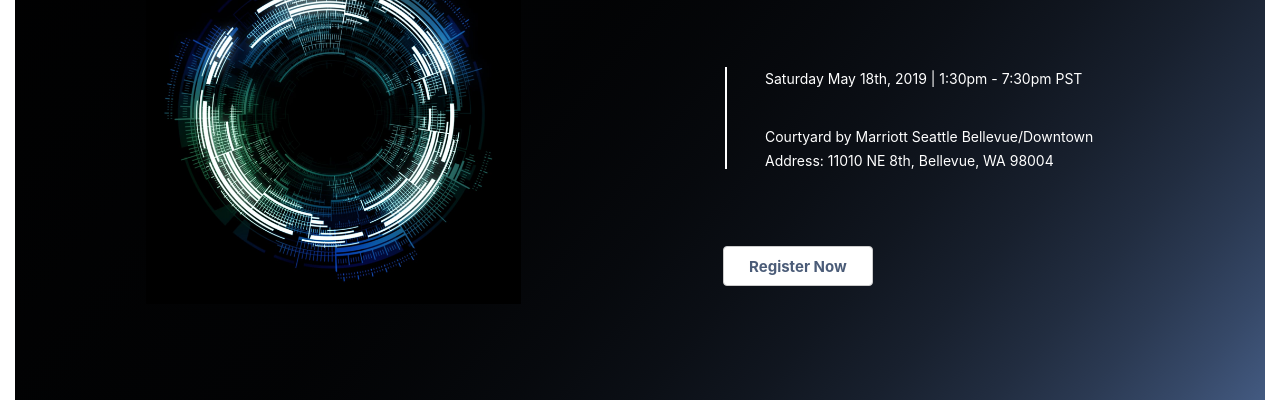
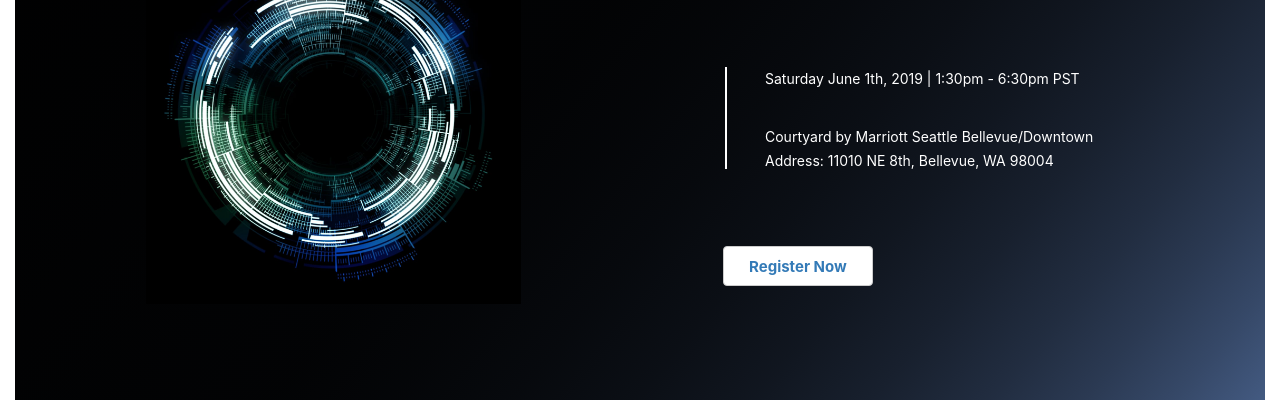
Before and after one commit to jsy1218-zz/cypa-yeps-website, a React (Create React App) app: page / in a window 1280 px wide. Shown: the part 289-691 px from the top of the page. Built offline with nearby package versions, Linux system fonts and the light colour scheme.

Commit message:
added link for "about" button and "register now" button, also changed some content

```diff
--- a/src/App.tsx
+++ b/src/App.tsx
@@ -12,7 +12,7 @@ import './App.css';
 import JoinUs from './components/JoinUs';
 import Sponsors from './components/Sponsors';
 import Connections from './components/Connections';
-import { KEYNOTE_ROUTE, SPEAKERS_ROUTE, AGENDA_ROUTE } from './constants/AppRouterConstants';
+import { KEYNOTE_ROUTE, SPEAKERS_ROUTE, AGENDA_ROUTE, CONNECTIONS_ROUTE } from './constants/AppRouterConstants';
 
 import {
   isBrowser, BrowserView
@@ -60,7 +60,7 @@ var SponsorsStyle = isBrowser ? "sponsors" : "sponsors-phone";
       <div className={SponsorsStyle}>
         <Sponsors />
       </div>
-      <div className="connections">
+      <div className="connections" id={CONNECTIONS_ROUTE}>
         <Connections />
       </div>
     </div>
--- a/src/AppRouter.tsx
+++ b/src/AppRouter.tsx
@@ -2,11 +2,11 @@ import * as React from 'react';
 import { Route, BrowserRouter as Router, Switch } from 'react-router-dom';
 import App from './App';
 
-import { KEYNOTE_ROUTE, SPEAKERS_ROUTE, AGENDA_ROUTE, JOIN_US_ROUTE } from './constants/AppRouterConstants';
+import { KEYNOTE_ROUTE, SPEAKERS_ROUTE, AGENDA_ROUTE, CONNECTIONS_ROUTE } from './constants/AppRouterConstants';
 import Keynotes from './components/Keynotes';
 import Speakers from './components/Speakers';
 import Agenda from './components/Agenda';
-import JoinUs from './components/JoinUs';
+import Connections from './components/Connections';
 
 export const AppRouter: React.StatelessComponent<{}> = () => {
     return (
@@ -18,7 +18,7 @@ export const AppRouter: React.StatelessComponent<{}> = () => {
                     <Route path={'/' + KEYNOTE_ROUTE} component={Keynotes} />
                     <Route path={'/' + SPEAKERS_ROUTE} component={Speakers} />
                     <Route path={'/' + AGENDA_ROUTE} component={Agenda} />
-                    <Route path={'/' + JOIN_US_ROUTE} component={JoinUs} />
+                    <Route path={'/' + CONNECTIONS_ROUTE} component={Connections} />
                 </Switch>
             </div>
         </Router>
--- a/src/components/JoinUs.css
+++ b/src/components/JoinUs.css
@@ -52,3 +52,15 @@
   background-color: #304d63;
   padding-bottom: 5%;
 }
+.registerNowbutton1:link {
+  text-decoration: none;
+}
+.registerNowbutton1:hover {
+  text-decoration: none;
+}
+.registerNowbutton1:active {
+  text-decoration: none;
+}
+.registerNowbutton1:visited {
+  text-decoration: none;
+}
--- a/src/components/JoinUs.tsx
+++ b/src/components/JoinUs.tsx
@@ -23,7 +23,7 @@ export const JoinUs: React.StatelessComponent<{}> = () => {
 
                 <Row className="show-grid join-us-title-layout">
                     <Col xs={10} xsOffset={1}>
-                        <Button bsStyle="warning" bsSize="large">Register Now</Button>
+                        <Button bsStyle="warning" bsSize="large"><a className="registerNowbutton1" href="https://www.eventbrite.com/e/2019-young-entrepreneurs-and-professionals-summit-seattle-yeps-tickets-61850120375">Register Now</a></Button>
                     </Col>
                 </Row>
                 </Col>
@@ -47,7 +47,7 @@ export const JoinUs: React.StatelessComponent<{}> = () => {
 
             <Row className="show-grid join-us-title-layout">
                 <Col xs={10} xsOffset={1}>
-                    <Button bsStyle="default" className="btn-default" bsSize="large">Register Now</Button>
+                    <Button bsStyle="default" className="btn-default" bsSize="large"><a className="registerNowbutton1" href="https://www.eventbrite.com/e/2019-young-entrepreneurs-and-professionals-summit-seattle-yeps-tickets-61850120375">Register Now</a></Button>
                 </Col>
             </Row>
         </Grid>
--- a/src/components/NavBar.tsx
+++ b/src/components/NavBar.tsx
@@ -3,7 +3,7 @@ import * as React from 'react';
 import { Button } from 'react-bootstrap';
 import { NavItem, Nav, Navbar } from 'react-bootstrap';
 
-import { KEYNOTE_ROUTE, SPEAKERS_ROUTE, AGENDA_ROUTE, JOIN_US_ROUTE } from '../constants/AppRouterConstants';
+import { KEYNOTE_ROUTE, SPEAKERS_ROUTE, AGENDA_ROUTE, CONNECTIONS_ROUTE } from '../constants/AppRouterConstants';
 
 import './NavBar.css';
 import {
@@ -59,7 +59,7 @@ export default class NavBar extends React.Component<Props, State> {
                             <NavItem eventKey={3} href={'#' + AGENDA_ROUTE}>
                                 Agenda
                             </NavItem>
-                            <NavItem eventKey={4} href={'#' + JOIN_US_ROUTE}>
+                            <NavItem eventKey={4} href={'#' + CONNECTIONS_ROUTE}>
                                 About
                             </NavItem>
                         </Nav>
--- a/src/components/Speakers.tsx
+++ b/src/components/Speakers.tsx
@@ -1,6 +1,6 @@
 import * as React from 'react';
 import { Carousel } from 'react-bootstrap';
-import { Button, Grid, Row, Col } from 'react-bootstrap';
+import { Grid, Row, Col } from 'react-bootstrap';
 
 import { SpeakersSticker } from '../constants/SpeakersSticker';
 import { Speaker } from '../constants/SpeakerDesktop';
@@ -131,7 +131,6 @@ export const Speakers: React.StatelessComponent<{}> = () => {
 
                 <Row className="show-grid speakers-title-layout">
                     <Col xs={10} xsOffset={1}>
-                        <Button bsStyle="warning" bsSize="large">View All Speakers</Button>
                     </Col>
                 </Row>
             </Grid>
@@ -263,7 +262,6 @@ export const Speakers: React.StatelessComponent<{}> = () => {
 
             <Row className="show-grid speakers-title-layout">
                 <Col xs={10} xsOffset={1}>
-                    <Button bsStyle="default" className="btn-default" bsSize="large">View All Speakers</Button>
                 </Col>
             </Row>
         </Grid>
--- a/src/components/Title.css
+++ b/src/components/Title.css
@@ -1,4 +1,4 @@
-.title-style{
+.title-style {
   text-align: left;
 }
 .title-font {
@@ -32,7 +32,7 @@
   width: 253px;
   height: 102.8px;
   font-family: SFProDisplay;
-  font-size:10px;
+  font-size: 10px;
   font-weight: 300;
   font-style: normal;
   font-stretch: normal;
@@ -40,27 +40,26 @@
   letter-spacing: normal;
   color: #ffffff;
 }
-.location-text-style{
+.location-text-style {
   line-height: 3.33;
 }
 
-.margin-row{
+.margin-row {
   margin-top: 100px;
 }
-.margin-row-text{
-  margin-bottom:50px;
+.margin-row-text {
+  margin-bottom: 50px;
 }
-.margin-row-title{
+.margin-row-title {
   margin-top: 60%;
   text-align: left;
   margin-left: 10%;
 }
-.margin-row-address{
-  margin-top:5%;
+.margin-row-address {
+  margin-top: 5%;
   text-align: left;
   margin-left: 4px;
 }
-
 
 .margin-bottom {
   margin-bottom: 10%;
@@ -69,7 +68,7 @@
 .margin-row-small {
   margin-top: 5%;
 }
-.registerNowphone1{
+.registerNowphone1 {
   width: 122px;
   height: 32px;
   font-family: SFProText;
@@ -85,7 +84,7 @@
   color: #000000;
   background: #ffffff;
 }
-.registerNowphone{
+.registerNowphone {
   justify-items: center;
 }
 
@@ -108,11 +107,11 @@
 .margin-row-small {
   margin-top: 5%;
 }
-.margin-left{
+.margin-left {
   margin-left: 585px;
 }
-.line-style{
- margin-top: 15px;
+.line-style {
+  margin-top: 15px;
 }
 .address-font-desktop {
   width: 400px;
@@ -128,11 +127,11 @@
   color: #ffffff;
 }
 
-.address-font-desktop2{
+.address-font-desktop2 {
   line-height: 6.66;
 }
 
-.registerNow{
+.registerNow {
   width: 150px;
   height: 40px;
   font-family: SFProText;
@@ -145,6 +144,19 @@
   text-align: center;
   justify-content: center;
   align-items: center;
-  color:#4b5c78;
+  color: #4b5c78;
   background: #ffffff;
+  cursor: pointer;
 }
+.registerNowbutton:link {
+  text-decoration: none;
+}
+.registerNowbutton:visited {
+  text-decoration: none;
+}
+.registerNowbutton:active {
+  text-decoration: none;
+}
+.registerNowbutton:hover {
+  text-decoration: none;
+}
--- a/src/components/Title.tsx
+++ b/src/components/Title.tsx
@@ -25,7 +25,7 @@ export const Title: React.StatelessComponent<{}> = () => {
                     </Col>
                     <Col md={4} mdOffset={0} className="address-font-desktop">
                         <span>
-                            Saturday May 18th, 2019 | 1:30pm - 7:30pm PST
+                            Saturday June 1th, 2019 | 1:30pm - 6:30pm PST
                         </span>
                          <span className="address-font-desktop2"></span>
                         <br />
@@ -39,7 +39,7 @@ export const Title: React.StatelessComponent<{}> = () => {
 
                 <Row className="show-grid margin-row-small margin-bottom-desktop">
                     <Col md={10} mdOffset={2}>
-                        <Button className="registerNow">Register Now</Button>
+                        <Button className="registerNow"><a className="registerNowbutton" href="https://www.eventbrite.com/e/2019-young-entrepreneurs-and-professionals-summit-seattle-yeps-tickets-61850120375">Register Now</a></Button>
                     </Col>
                 </Row>
             </Grid>
@@ -60,7 +60,7 @@ export const Title: React.StatelessComponent<{}> = () => {
                         </Col>
                         <Col span={4} xsPull={0}>
                             <span className="location-font">
-                            Saturday May 18th, 2019 | 1:30pm - 7:30pm PST
+                            Saturday June 1th, 2019 | 1:30pm - 6:30pm PST
                             </span>
                             <span className="location-text-style"></span>
                             <br />
@@ -77,7 +77,7 @@ export const Title: React.StatelessComponent<{}> = () => {
                 <Row className="show-grid margin-row-small margin-bottom">
                     <Col xs={18} xsOffset={2} className="registerNowphone">
                     <ButtonToolbar>
-                        <Button className="registerNowphone1">Register Now</Button>
+                        <Button className="registerNowphone1"><a className="registerNowbutton" href="https://www.eventbrite.com/e/2019-young-entrepreneurs-and-professionals-summit-seattle-yeps-tickets-61850120375">Register Now</a></Button>
                     </ButtonToolbar>
                     </Col>
                 </Row>
--- a/src/constants/AppRouterConstants.tsx
+++ b/src/constants/AppRouterConstants.tsx
@@ -2,3 +2,4 @@ export const KEYNOTE_ROUTE = 'keynote';
 export const SPEAKERS_ROUTE = 'speakers';
 export const AGENDA_ROUTE = 'agenda';
 export const JOIN_US_ROUTE = 'join-us';
+export const CONNECTIONS_ROUTE = 'connections';
```
Also changed, not shown: src/components/Connections.css (+15 -15 lines), 1 other file (tests, documents, lock files or other folders).
